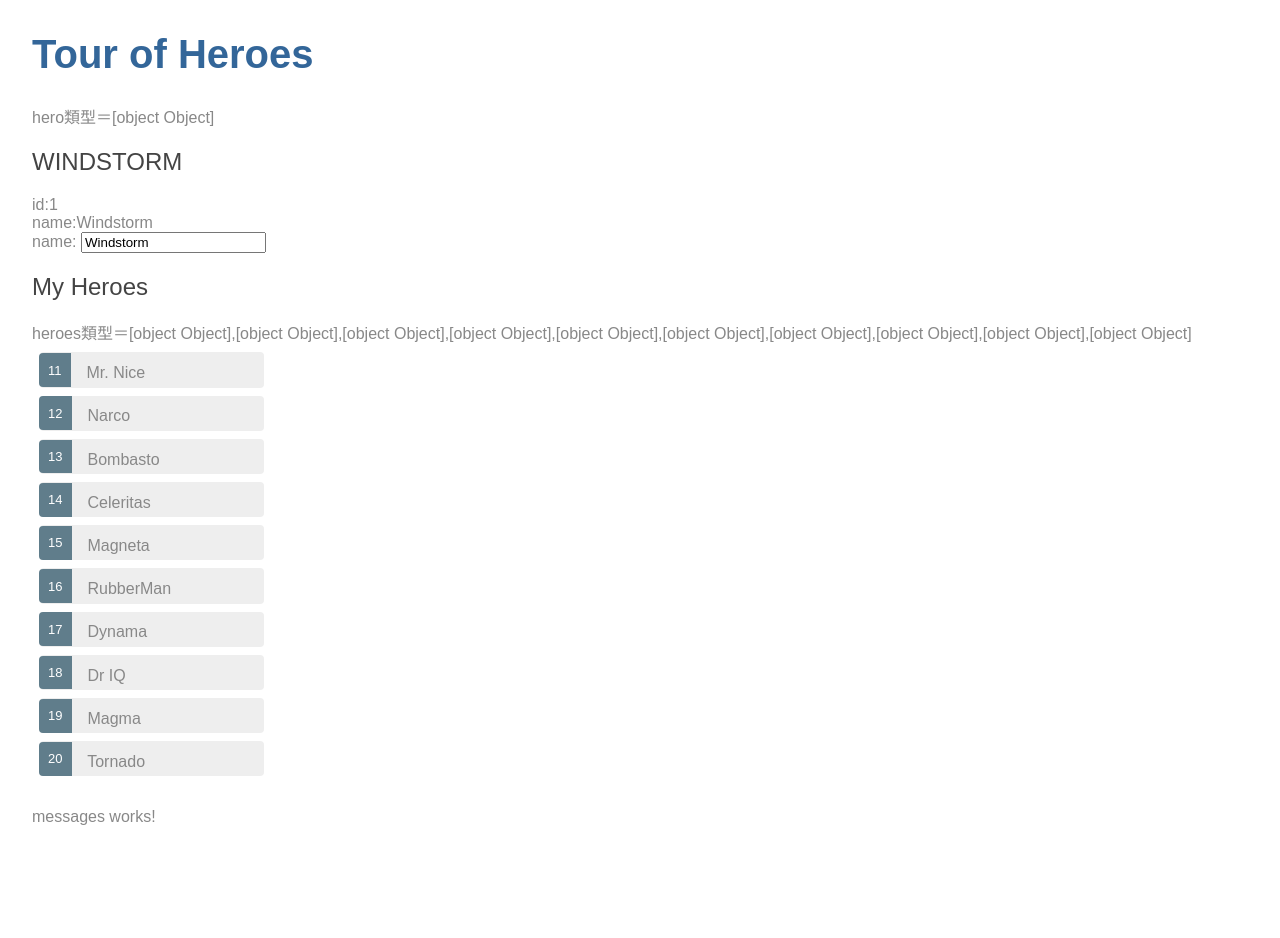
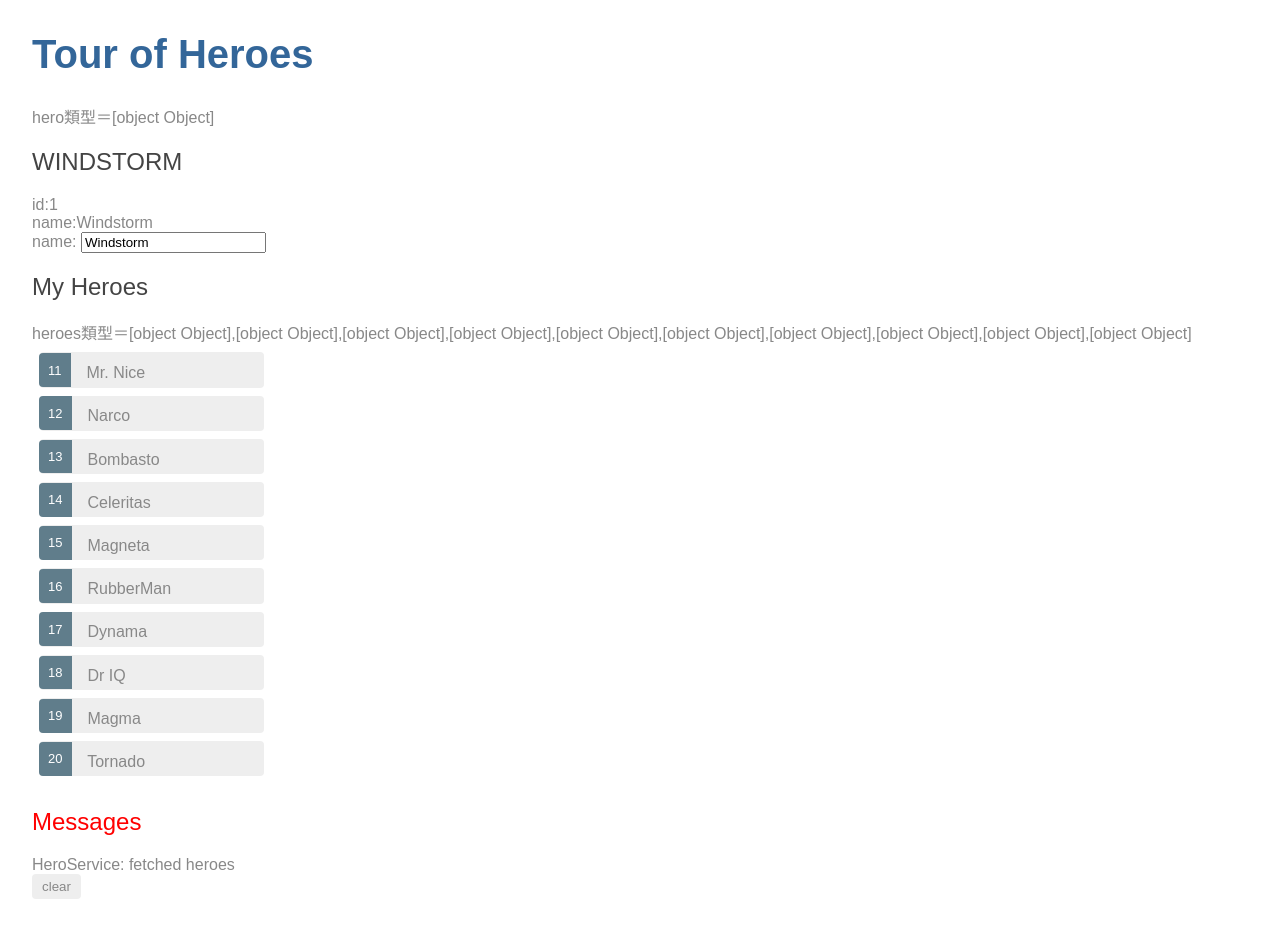
Before and after one commit to Yoya-Ng/angular, an Angular app: page / in a window 1280 px wide. Shown: the top 938 px of the page. Before the commit the page ends 858 px from the top, so only its background shows below. Built offline with nearby package versions, Linux system fonts and the light colour scheme.

Commit message:
將 mS 設為公開，html 才能接收

```diff
--- a/src/app/messages/messages.component.css
+++ b/src/app/messages/messages.component.css
@@ -0,0 +1,35 @@
+/* MessagesComponent's private CSS styles */
+h2 {
+    color: red;
+    font-family: Arial, Helvetica, sans-serif;
+    font-weight: lighter;
+  }
+  body {
+    margin: 2em;
+  }
+  body, input[text], button {
+    color: crimson;
+    font-family: Cambria, Georgia;
+  }
+
+  button.clear {
+    font-family: Arial;
+    background-color: #eee;
+    border: none;
+    padding: 5px 10px;
+    border-radius: 4px;
+    cursor: pointer;
+    cursor: hand;
+  }
+  button:hover {
+    background-color: #cfd8dc;
+  }
+  button:disabled {
+    background-color: #eee;
+    color: #aaa;
+    cursor: auto;
+  }
+  button.clear {
+    color: #888;
+    margin-bottom: 12px;
+  }
--- a/src/app/messages/messages.component.html
+++ b/src/app/messages/messages.component.html
@@ -1,3 +1,9 @@
-<p>
-  messages works!
-</p>
+<div *ngIf="mS.messages.length">
+
+  <h2>Messages</h2>
+  <div *ngFor='let m of mS.messages'> {{m}} </div>
+  <button class="clear"
+          (click)="mS.clear()">clear</button>
+
+
+</div>
--- a/src/app/messages/messages.component.ts
+++ b/src/app/messages/messages.component.ts
@@ -1,4 +1,6 @@
 import { Component, OnInit } from '@angular/core';
+
+import { MessageService } from '../message.service';
 
 @Component({
   selector: 'app-messages',
@@ -7,7 +9,7 @@ import { Component, OnInit } from '@angular/core';
 })
 export class MessagesComponent implements OnInit {
 
-  constructor() { }
+  constructor(public mS: MessageService) {}
 
   ngOnInit() {
   }
```
